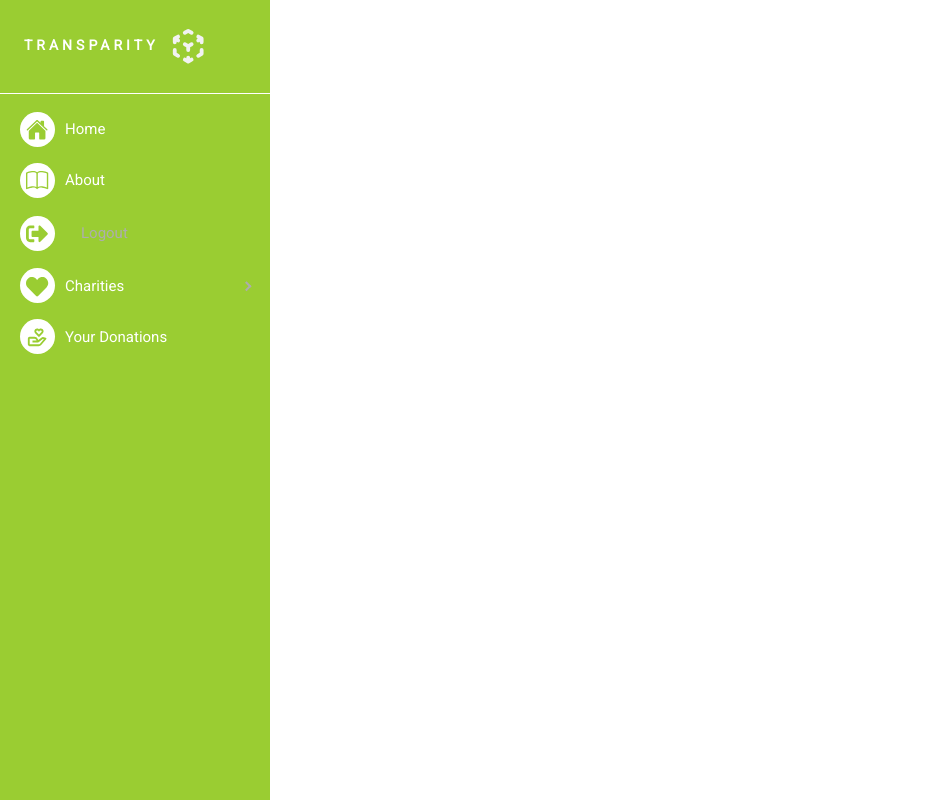
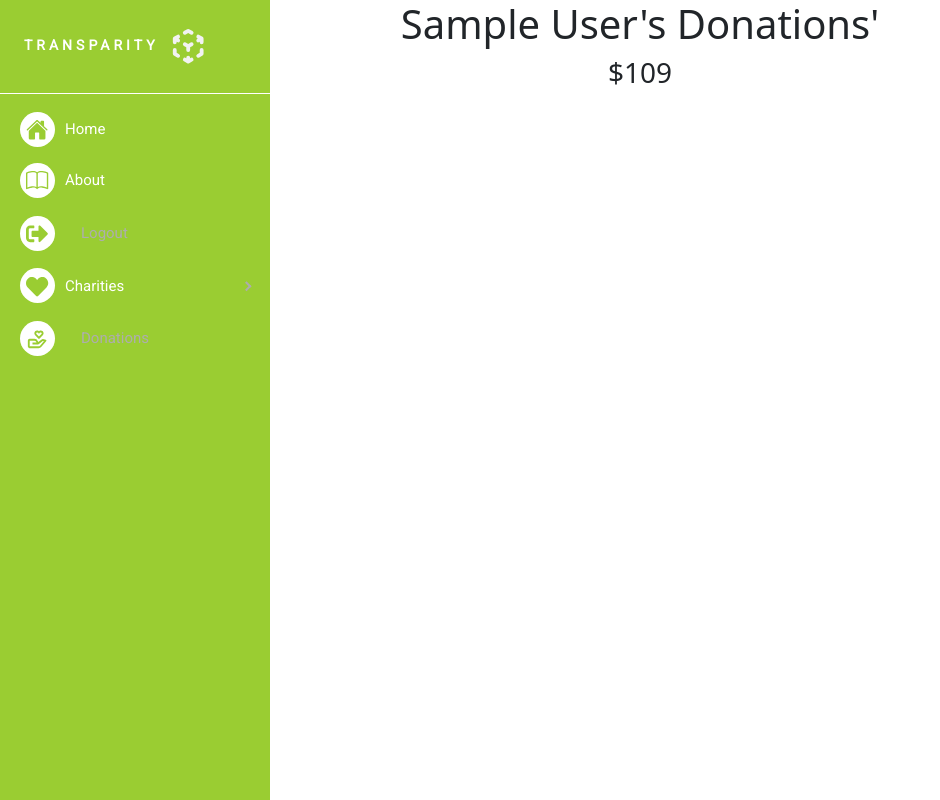
Before and after one commit to qlanphere/transparity-front, a React (Create React App) app: page /donations in a window 1280 px wide. Shown: the whole page, without its empty margins (0-940 px from the left). Built offline with nearby package versions, Linux system fonts and the light colour scheme; sample sign-in values are in the browser's storage.

Commit message:
basic donations page made with navlink in sidebar, has dummydata loaded in and is set as a loggedout route so can only access when logged in

```diff
--- a/src/App.js
+++ b/src/App.js
@@ -1,7 +1,7 @@
 
 import './App.css';
 import Sidebar from './components/Sidebar';
-import { Login, Register, Home, Feedback, CharityPage} from './pages'
+import { Login, Register, Home, Feedback, CharityPage, DonationsPage} from './pages'
 import 'bootstrap/dist/css/bootstrap.min.css';
 import * as CustomRoutes from "./routing";
 import {
@@ -34,6 +34,9 @@ function App() {
           <Route exact path = "/charities/:name">
             <CharityPage />
           </Route>
+          <CustomRoutes.LoggedOutRoute exact path = "/donations">
+            <DonationsPage />
+          </CustomRoutes.LoggedOutRoute>
         </Switch>
       </Router>
     </div>
--- a/src/components/Sidebar/index.js
+++ b/src/components/Sidebar/index.js
@@ -2,7 +2,7 @@ import React from "react";
 import { ProSidebar, Menu, MenuItem, SubMenu, SidebarContent, SidebarHeader } from "react-pro-sidebar";
 import "react-pro-sidebar/dist/css/styles.css";
 import 'font-awesome/css/font-awesome.min.css';
-import { FaTachometerAlt, FaGem, FaList, FaGithub, FaRegLaughWink, FaHeart, FaSignOutAlt, FaSignInAlt, FaUserCircle } from 'react-icons/fa';
+import { FaTachometerAlt, FaGem, FaList, FaGithub, FaRegLaughWink, FaHeart, FaSignOutAlt, FaSignInAlt, FaUserCircle, FaDonate } from 'react-icons/fa';
 import { IoHome } from "react-icons/io5";
 import { BiDonateHeart } from "react-icons/bi";
 import { BsBook } from "react-icons/bs";
@@ -44,7 +44,7 @@ const Sidebar = () => {
               <MenuItem>Upcoming Events</MenuItem>
               <MenuItem> <Nav.Link href="/feedbackForm">Feedback Page</Nav.Link></MenuItem>
             </SubMenu>
-            <MenuItem icon={<BiDonateHeart />}>Your Donations</MenuItem>
+            {currentUser && <MenuItem icon = {<BiDonateHeart />}><Nav.Link href = "/donations">Donations</Nav.Link></MenuItem>}
           </Menu>
         </SidebarContent>
       </ProSidebar>
--- a/src/contexts/auth/index.js
+++ b/src/contexts/auth/index.js
@@ -58,7 +58,6 @@ export const AuthProvider = ({ children }) => {
                 const user = jwt_decode(data.access_token);
 
                 setCurrentUser(user);
-                console.log(currentUser)
                 resolve('Login successful')
             } catch (err) {
                 reject(`Login Error: ${err}`);
--- /dev/null
+++ b/src/pages/DonationsPage/index.js
@@ -0,0 +1,35 @@
+import React, {useState, useEffect} from 'react'
+import { useAuthContext } from '../../contexts/auth'
+
+const host = 'https://transparity.netlify.app'
+
+const DonationsPage = () => {
+
+    const {currentUser} = useAuthContext()
+    const [donations, setDonations] = useState(0)
+
+    let dummyData = [{amount: 12}, {amount: 25}, {amount: 72}]
+
+    useEffect (() => {
+
+        const getDonations = async () => {
+            // let response = await fetch(`${host}/${currentUser.id}`)
+            // let userData = await response.json()
+            // let donationData = userData.donations
+            let donationArray = dummyData.map(element => element.amount)
+            setDonations(donationArray.reduce((a, b) => a + b, 0))
+        }
+
+        getDonations()
+
+    }, [])
+
+    return (
+        <>
+            <h1>{currentUser.user_type=='charity' ? `Donations Received`:`${currentUser.name}'s Donations'`}</h1>
+            <h3>${donations}</h3>
+        </>
+    )
+}
+
+export default DonationsPage
--- a/src/pages/Home/index.js
+++ b/src/pages/Home/index.js
@@ -1,5 +1,6 @@
 import React, { useContext, useState, useEffect } from 'react'
 import Post from '../../components/Post'
+import { useAuthContext } from '../../contexts/auth'
 import './Home.css'
 
 const host = "http://localhost:5000"
@@ -24,6 +25,7 @@ let dummyData = [{
 const Home = () => {
 
     const [posts, setPosts] = useState([])
+    const {currentUser} = useAuthContext()
 
     useEffect(() => {
 
@@ -41,6 +43,7 @@ const Home = () => {
         }
 
         getPosts()
+        console.log(currentUser)
 
     }, [])
 
--- a/src/pages/index.js
+++ b/src/pages/index.js
@@ -3,3 +3,4 @@ export { default as Login } from './Login';
 export { default as Feedback} from './Feedback';
 export { default as Home } from './Home';
 export {default as CharityPage} from './CharityPage'
+export {default as DonationsPage} from './DonationsPage'
```
